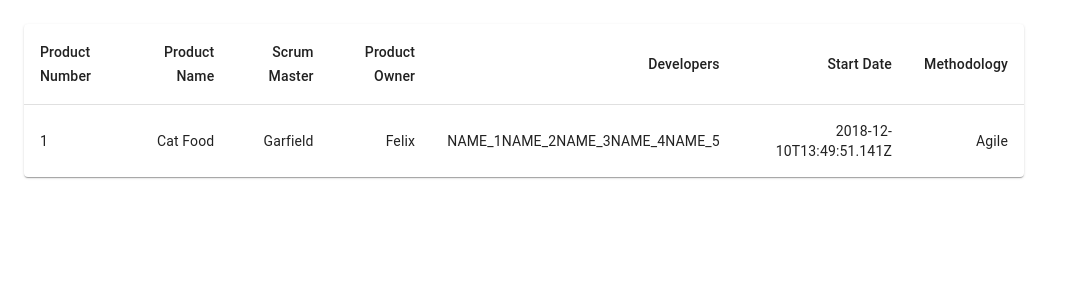
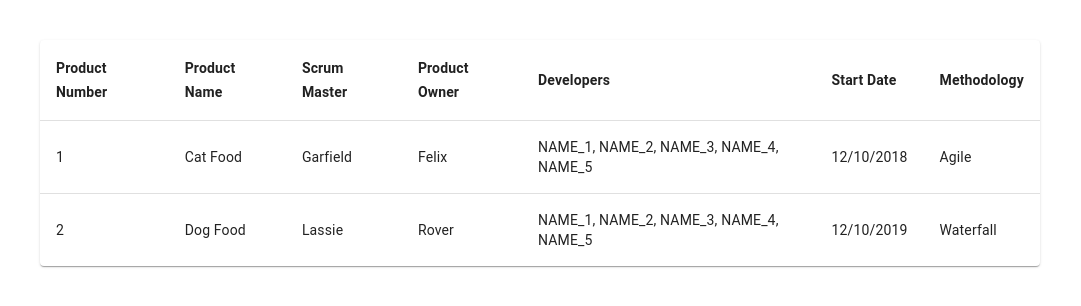
Before and after one commit to dbarkowsky/Dylan-Barkowsky-IS24-full-stack-competition-req97073, a Next.js app in the folder app/: page / in a window 1280 px wide. Shown: the top 306 px of the page, without its empty margins (0-1081 px from the left). Built offline with nearby package versions, Linux system fonts and the light colour scheme.

Commit message:
Minor table changes

```diff
--- a/app/components/ProductTable.js
+++ b/app/components/ProductTable.js
@@ -7,6 +7,15 @@ import TableHead from '@mui/material/TableHead';
 import TableRow from '@mui/material/TableRow';
 import Paper from '@mui/material/Paper';
 
+const HeaderRow = ({ children }) => <TableCell sx={{
+  fontWeight: 600,
+}}>{children}</TableCell>;
+
+const formatDate = (date) => {
+  let formattedDate = new Date(date);
+  return formattedDate.toLocaleDateString();
+}
+
 const ProductTable = ({ data }) => {
   console.log(data);
   return (
@@ -14,13 +23,13 @@ const ProductTable = ({ data }) => {
       <Table sx={{ minWidth: 650 }} aria-label="simple table">
         <TableHead>
           <TableRow>
-            <TableCell>Product Number</TableCell>
-            <TableCell align="right">Product Name</TableCell>
-            <TableCell align="right">Scrum Master</TableCell>
-            <TableCell align="right">Product Owner</TableCell>
-            <TableCell align="right">Developers</TableCell>
-            <TableCell align="right">Start Date</TableCell>
-            <TableCell align="right">Methodology</TableCell>
+            <HeaderRow >Product Number</HeaderRow>
+            <HeaderRow >Product Name</HeaderRow>
+            <HeaderRow >Scrum Master</HeaderRow>
+            <HeaderRow >Product Owner</HeaderRow>
+            <HeaderRow >Developers</HeaderRow>
+            <HeaderRow >Start Date</HeaderRow>
+            <HeaderRow >Methodology</HeaderRow>
           </TableRow>
         </TableHead>
         <TableBody>
@@ -32,12 +41,12 @@ const ProductTable = ({ data }) => {
               <TableCell component="th" scope="row">
                 {row.productId}
               </TableCell>
-              <TableCell align="right">{row.productName}</TableCell>
-              <TableCell align="right">{row.scrumMasterName}</TableCell>
-              <TableCell align="right">{row.productOwnerName}</TableCell>
-              <TableCell align="right">{row.developers}</TableCell>
-              <TableCell align="right">{row.startDate}</TableCell>
-              <TableCell align="right">{row.methodology}</TableCell>
+              <TableCell >{row.productName}</TableCell>
+              <TableCell >{row.scrumMasterName}</TableCell>
+              <TableCell >{row.productOwnerName}</TableCell>
+              <TableCell >{row.developers.join(', ')}</TableCell>
+              <TableCell >{formatDate(row.startDate)}</TableCell>
+              <TableCell >{row.methodology}</TableCell>
             </TableRow>
           ))}
         </TableBody>
--- a/app/pages/index.js
+++ b/app/pages/index.js
@@ -19,6 +19,21 @@ export default function Home() {
     scrumMasterName: "Garfield",
     startDate: "2018-12-10T13:49:51.141Z",
     methodology: "Agile"
+  },
+  {
+    productId: 2,
+    productName: "Dog Food",
+    productOwnerName: "Rover",
+    developers: [
+      "NAME_1",
+      "NAME_2",
+      "NAME_3",
+      "NAME_4",
+      "NAME_5"
+    ],
+    scrumMasterName: "Lassie",
+    startDate: "2019-12-10T13:49:51.141Z",
+    methodology: "Waterfall"
   }];
 
   const [products, setProducts] = useState(testData);
--- a/app/styles/Home.module.css
+++ b/app/styles/Home.module.css
@@ -3,7 +3,7 @@
   flex-direction: column;
   justify-content: space-between;
   align-items: center;
-  padding: 1rem;
+  padding: 2rem;
   min-height: 100vh;
   max-width: 1000px;
 }
```
